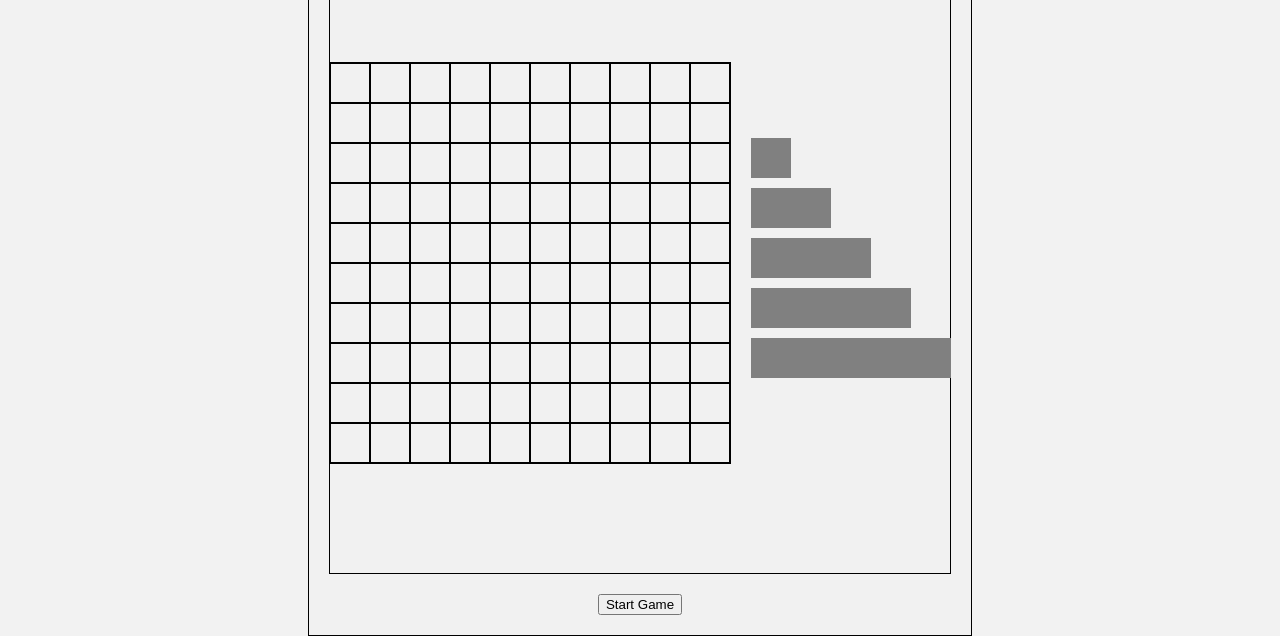
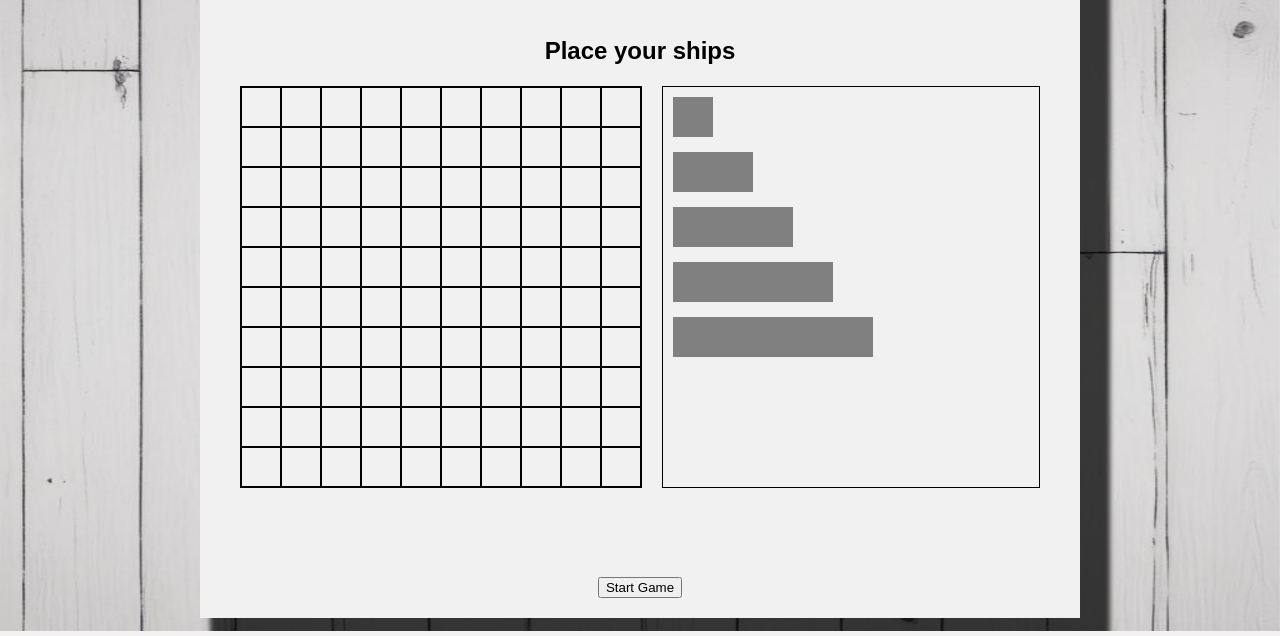
Before and after one commit to Ziaad03/battleship, a website built with webpack: page src/index.html in a window 1280 px wide. Shown: the part 169-805 px from the top of the page. Built offline with nearby package versions, Linux system fonts and the light colour scheme.

Commit message:
add style to the menu page

```diff
--- a/src/gameMenu.js
+++ b/src/gameMenu.js
@@ -1,7 +1,20 @@
 import startGame from "./gameModule";
 import "./style/gameMenu.css";
+import background from "./images/background.jpeg";
+import shipIcon from "./images/ship-icon.png";
 
 export function gameMenu() {
+  // add background image to the body
+  let backgroundImage = document.createElement("img");
+  backgroundImage.src = background;
+  backgroundImage.style.width = "100%";
+  backgroundImage.style.height = "100vh";
+  backgroundImage.style.position = "fixed";
+  backgroundImage.style.top = "0";
+  backgroundImage.style.left = "0";
+  backgroundImage.style.zIndex = "-1";
+  document.body.appendChild(backgroundImage);
+
   // add a button to start game
   let startButton = document.createElement("button");
   startButton.textContent = "Start Game";
@@ -25,17 +38,64 @@ export function gameMenu() {
   div.style.justifyContent = "center";
   div.style.alignItems = "center";
 
+  // make battleship title
+  let divTitle = document.createElement("div");
+  let title = document.createElement("h1");
+  title.textContent = "Welcome to Battleship!";
+  title.style.fontSize = "32px";
+  title.style.fontWeight = "bold";
+
+  divTitle.style.width = "90%";
+  // center elemnts
+  divTitle.style.display = "flex";
+  divTitle.style.justifyContent = "center";
+  divTitle.style.alignItems = "center";
+  // leav top and bottom border
+  divTitle.style.borderTop = "3px solid black";
+  divTitle.style.borderBottom = "3px solid black";
+  divTitle.style.display = "flex";
+  divTitle.style.justifyContent = "center";
+  divTitle.style.alignItems = "center";
+
+  // create a div for the title icons
+  let titleIconsDiv = document.createElement("div");
+  // style the title icons div
+  titleIconsDiv.style.display = "flex";
+  titleIconsDiv.style.alignItems = "center";
+  // create the ship icon
+  let shipIconImg = document.createElement("img");
+  shipIconImg.src = shipIcon;
+  shipIconImg.style.width = "40px";
+  shipIconImg.style.height = "40px";
+
+  let shipIconImg2 = document.createElement("img");
+  shipIconImg2.src = shipIcon;
+  shipIconImg2.style.width = "40px";
+  shipIconImg2.style.height = "40px";
+  // append the ship icon to the title icons div
+  titleIconsDiv.appendChild(shipIconImg);
+  // append the title icons div to the div title
+  divTitle.appendChild(shipIconImg);
+  divTitle.appendChild(title);
+  divTitle.appendChild(shipIconImg2);
+
+  div.appendChild(divTitle);
+
   // create a div for the grid container
   let gridContainer = document.createElement("div");
   gridContainer.id = "grid-container";
   // style the grid container
-  gridContainer.style.display = "flex";
-  gridContainer.style.justifyContent = "center";
-  gridContainer.style.alignItems = "center";
-  gridContainer.style.border = "1px solid black";
-  gridContainer.style.width = "600px";
-  gridContainer.style.height = "600px";
 
+  gridContainer.style.width = "800px";
+  gridContainer.style.height = "500px";
+  gridContainer.style.padding = "20px";
+
+  let gridTitle = document.createElement("div");
+  gridTitle.style.fontSize = "24px";
+  gridTitle.style.fontWeight = "bold";
+  gridTitle.id = "grid-title";
+  gridTitle.textContent = "Place your ships";
+  gridContainer.appendChild(gridTitle);
   // create a div for the grid
   let grid = document.createElement("div");
   grid.id = "grid";
@@ -80,6 +140,7 @@ export function gameMenu() {
 
   // create a div for the ships
   let shipsDiv = document.createElement("div");
+  shipsDiv.id = "ships-div";
   // style the ships div
   shipsDiv.style.marginLeft = "20px";
 
--- a/src/style/gameMenu.css
+++ b/src/style/gameMenu.css
@@ -5,16 +5,36 @@ body {
 }
 
 #game-menu-container {
-  margin-top: 100px;
+  margin-top: 60px;
   padding: 20px;
-  border: 1px solid black;
   display: flex;
   flex-direction: column;
   align-items: center;
   background-color: #f1f1f1;
   gap: 20px;
+  box-shadow: 20px 20px 5px 10px rgba(0, 0, 0, 0.75);
 }
 
 #grid-container {
   padding: 10px;
+  display: grid;
+  grid-template-columns: repeat(2, 1fr);
+  grid-template-rows: 0.5fr 1.5fr;
 }
+
+#grid-title {
+  font-size: 24px;
+  text-align: center;
+  grid-column-start: 1;
+  grid-column-end: -1;
+  grid-row-start: 1;
+  grid-row-end: 2;
+}
+
+#ships-div {
+  padding: 10px;
+  border: 1px solid black;
+  display: flex;
+  flex-direction: column;
+  gap: 5px;
+}
```
Also changed, not shown: dist/170b0ea304392cf808d8.jpeg (added), dist/9542f0e11e2ded12c563.png (added), dist/bundle.js, src/images/background.jpeg (added), src/images/ship-icon.png (added).
